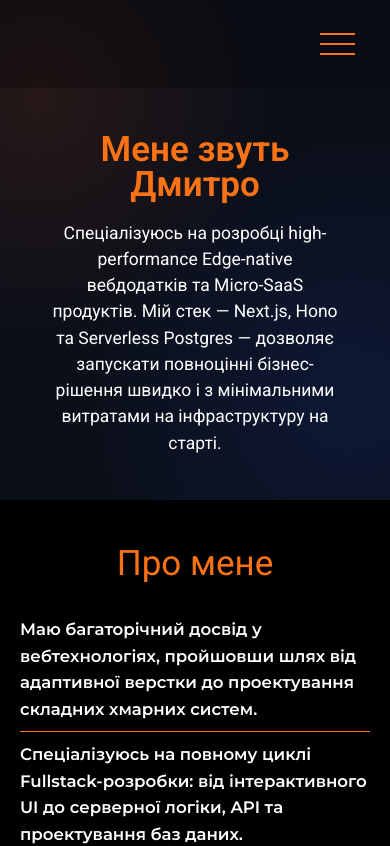
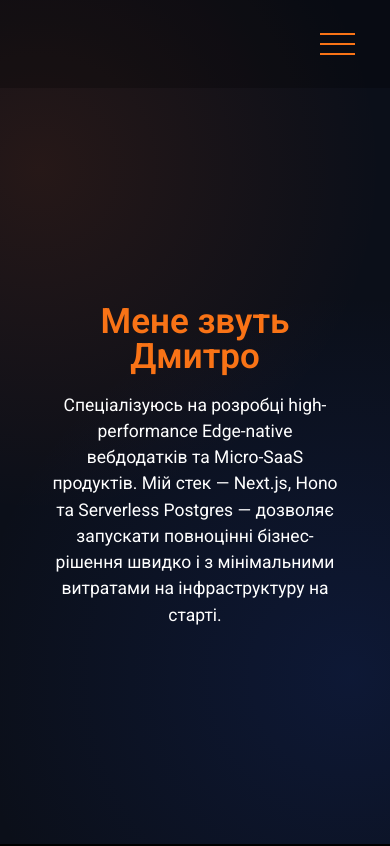
Before and after one commit to programer1983/my-portfolio, a Next.js app: page / in a window 390 px wide. Shown: the top 846 px of the page. Built offline with nearby package versions, Linux system fonts and the light colour scheme.

Commit message:
update height  hero section

```diff
--- a/components/Hero/Hero.scss
+++ b/components/Hero/Hero.scss
@@ -15,11 +15,11 @@
   position: relative;
   overflow: hidden;
   @media (max-width: 800px) {
-    height: 550px;
+    height: 100vh;
   }
-  @media (max-width: 500px) {
-    height: 500px;
-  }
+  // @media (max-width: 500px) {
+  //   height: 500px;
+  // }
 }
 
 .hero__content {
@@ -27,14 +27,6 @@
   top: 50%;
   left: 50%;
   transform: translate(-50%, -50%);
-  // background-color: rgba(0, 0, 0, 0.493);
-
-  // background-color: rgba(15, 23, 42, 0.45);
-  // backdrop-filter: blur(20px);
-  // -webkit-backdrop-filter: blur(20px);
-  // border: 1px solid rgba(255, 255, 255, 0.08);
-  // box-shadow: 0 25px 50px -12px rgba(0, 0, 0, 0.5);
-
   padding: 2.8125rem 1.875rem;
   border-radius: 1.25rem;
   width: 75rem;
```
